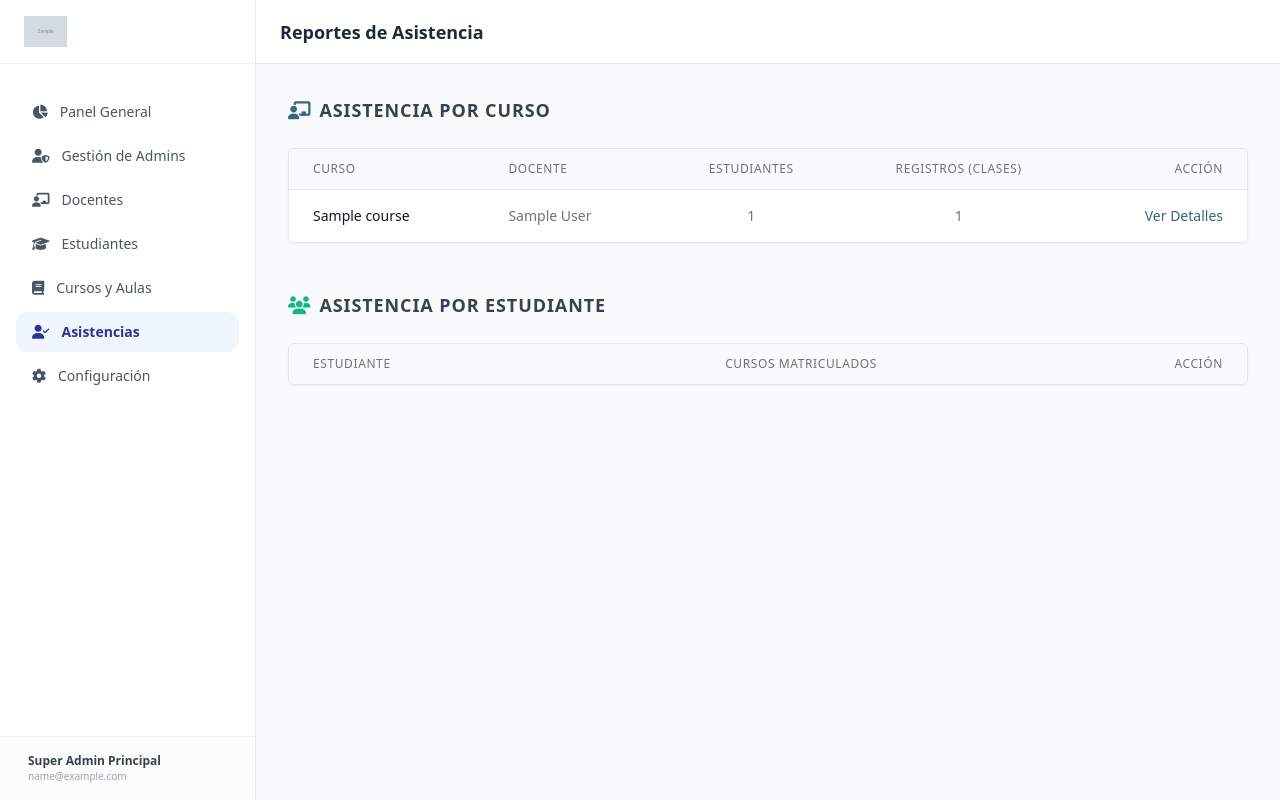
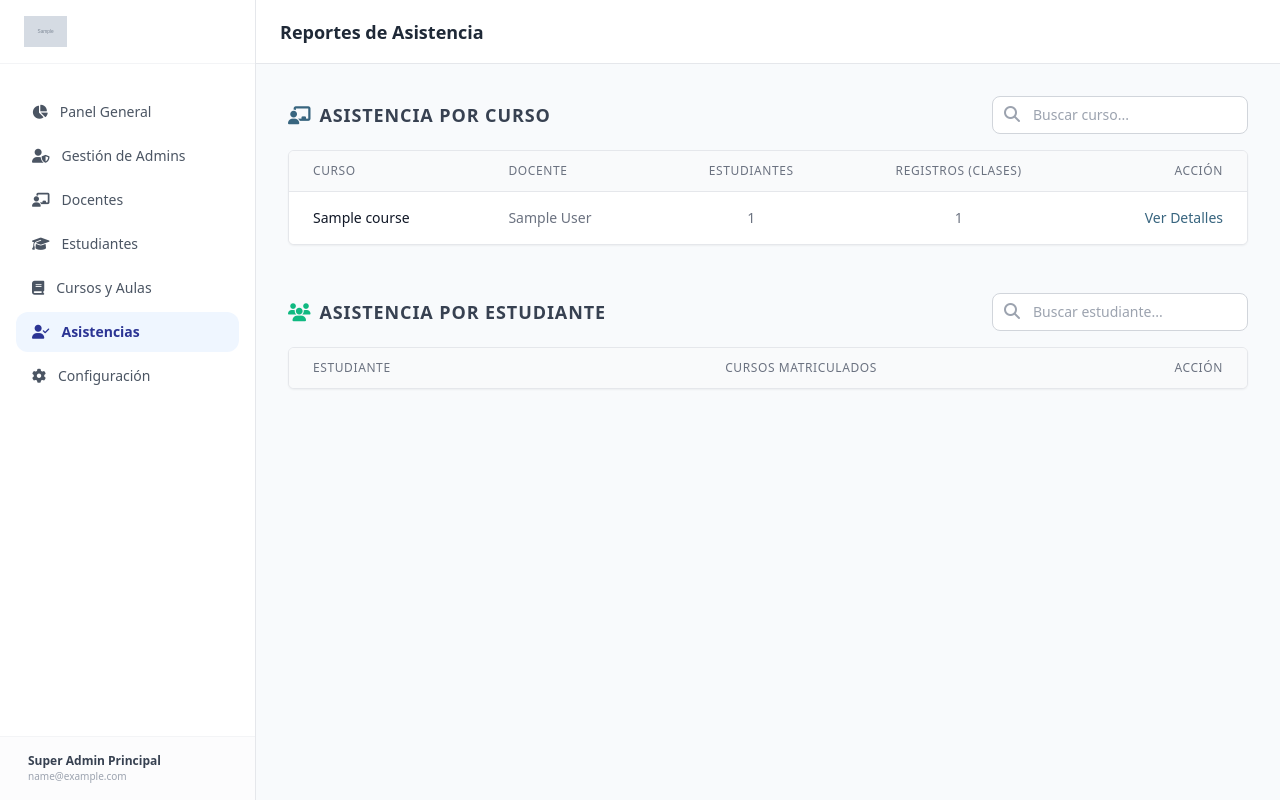
Before and after one commit to grissellican/HSEProject, a Django app: page /admin/asistencias/ in a window 1280 px wide. Run offline with Django 5.2, Linux system fonts and the light colour scheme; a user stored in the database is signed in; tables that the repository leaves empty hold one stand-in row (values such as "Sample post"); grey boxes marked "Sample" are stand-in pictures; lists and menus that the app fills with data are empty; some libraries are stand-ins or nearby versions.

Commit message:
sistema de asistencias + barra de busqueda

```diff
--- a/templates/dashboards/admin/admin_attendance_reports.html
+++ b/templates/dashboards/admin/admin_attendance_reports.html
@@ -32,12 +32,18 @@
         <main class="flex-1 relative overflow-y-auto focus:outline-none bg-[#f8fafc]">
             <div class="max-w-7xl mx-auto px-4 sm:px-6 md:px-8 py-8">
 
-                <h2 class="text-lg font-black text-gray-700 uppercase tracking-wider flex items-center gap-2 mb-6">
-                    <i class="fa-solid fa-chalkboard-user text-[#38657f]"></i>Asistencia por Curso
-                </h2>
+                <div class="flex items-center justify-between mb-4">
+                    <h2 class="text-lg font-black text-gray-700 uppercase tracking-wider flex items-center gap-2">
+                        <i class="fa-solid fa-chalkboard-user text-[#38657f]"></i>Asistencia por Curso
+                    </h2>
+                    <div class="relative w-64">
+                        <input type="text" id="search-courses" placeholder="Buscar curso..." class="w-full pl-10 pr-4 py-2 border border-gray-300 rounded-lg text-sm focus:outline-none focus:ring-2 focus:ring-[#38657f] focus:border-transparent">
+                        <i class="fa-solid fa-search absolute left-3 top-2.5 text-gray-400"></i>
+                    </div>
+                </div>
 
                 <div class="bg-white shadow-sm border border-gray-200 rounded-md overflow-hidden mb-12">
-                    <table class="min-w-full divide-y divide-gray-200">
+                    <table class="min-w-full divide-y divide-gray-200" id="table-courses">
                         <thead class="bg-gray-50">
                             <tr>
                                 <th class="px-6 py-3 text-left text-xs font-medium text-gray-500 uppercase tracking-wider">Curso</th>
@@ -71,12 +77,18 @@
                     </table>
                 </div>
 
-                <h2 class="text-lg font-black text-gray-700 uppercase tracking-wider flex items-center gap-2 mb-6">
-                    <i class="fa-solid fa-users text-[#10b981]"></i>Asistencia por Estudiante
-                </h2>
+                <div class="flex items-center justify-between mb-4">
+                    <h2 class="text-lg font-black text-gray-700 uppercase tracking-wider flex items-center gap-2">
+                        <i class="fa-solid fa-users text-[#10b981]"></i>Asistencia por Estudiante
+                    </h2>
+                    <div class="relative w-64">
+                        <input type="text" id="search-students" placeholder="Buscar estudiante..." class="w-full pl-10 pr-4 py-2 border border-gray-300 rounded-lg text-sm focus:outline-none focus:ring-2 focus:ring-[#10b981] focus:border-transparent">
+                        <i class="fa-solid fa-search absolute left-3 top-2.5 text-gray-400"></i>
+                    </div>
+                </div>
 
                 <div class="bg-white shadow-sm border border-gray-200 rounded-md overflow-hidden mb-12">
-                    <table class="min-w-full divide-y divide-gray-200">
+                    <table class="min-w-full divide-y divide-gray-200" id="table-students">
                         <thead class="bg-gray-50">
                             <tr>
                                 <th class="px-6 py-3 text-left text-xs font-medium text-gray-500 uppercase tracking-wider">Estudiante</th>
@@ -119,5 +131,32 @@
             </div>
         </main>
     </div>
+
+    <script>
+        document.addEventListener('DOMContentLoaded', function() {
+            function setupSearch(inputId, tableId) {
+                const searchInput = document.getElementById(inputId);
+                const table = document.getElementById(tableId);
+                if (!searchInput || !table) return;
+
+                const rows = table.querySelectorAll('tbody tr');
+
+                searchInput.addEventListener('keyup', function(e) {
+                    const term = e.target.value.toLowerCase();
+                    rows.forEach(row => {
+                        const text = row.textContent.toLowerCase();
+                        if (text.includes(term)) {
+                            row.style.display = '';
+                        } else {
+                            row.style.display = 'none';
+                        }
+                    });
+                });
+            }
+
+            setupSearch('search-courses', 'table-courses');
+            setupSearch('search-students', 'table-students');
+        });
+    </script>
 </body>
 </html>
```
